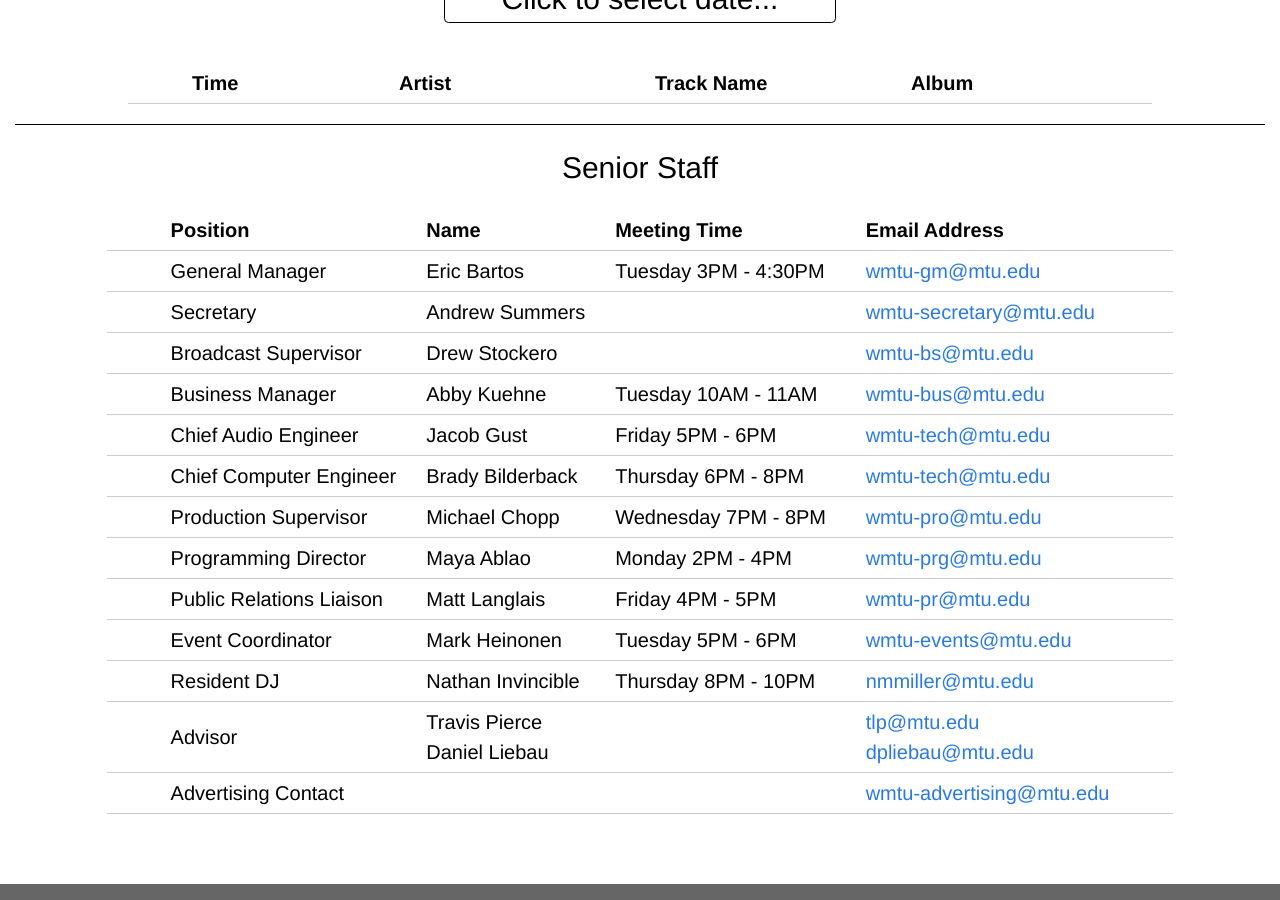
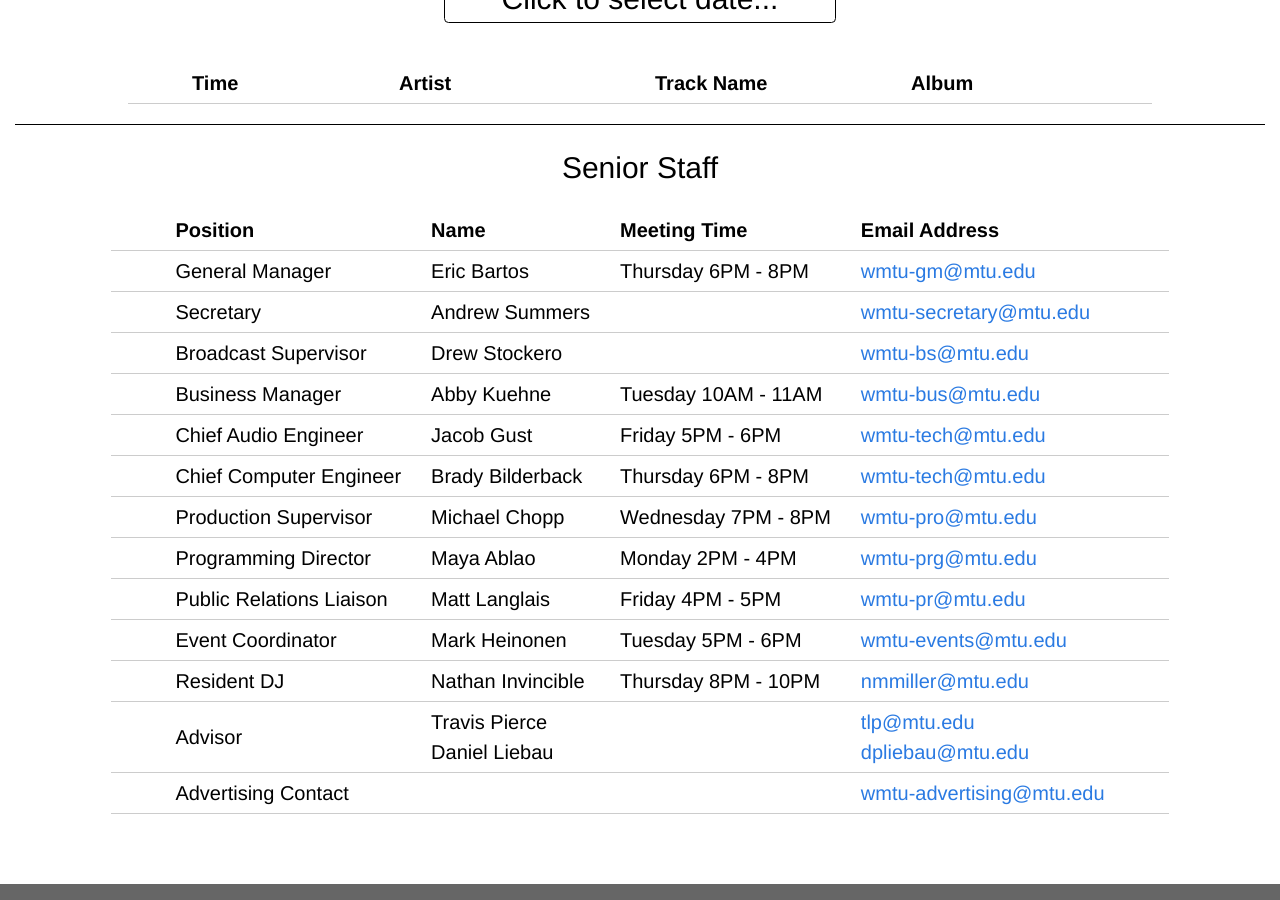
Before and after one commit to WMTU/wmtu.mtu.edu, a Jekyll site: the page built from index.html, in a window 1280 px wide and 900 px high, scrolled down 787 px. Built offline with Jekyll 4.4.1, drawn with Linux system fonts in a browser that asks for light colours; comment, search, counter and statistics services are not loaded.

Commit message:
Updated GM hours

```diff
--- a/index.html
+++ b/index.html
@@ -54,7 +54,7 @@
           Eric Bartos
         </td>
         <td>
-          Tuesday 3PM - 4:30PM &nbsp;
+          Thursday 6PM - 8PM
         </td>
         <td>
           <a href="mailto:wmtu-gm@mtu.edu">wmtu-gm@mtu.edu</a>
```
